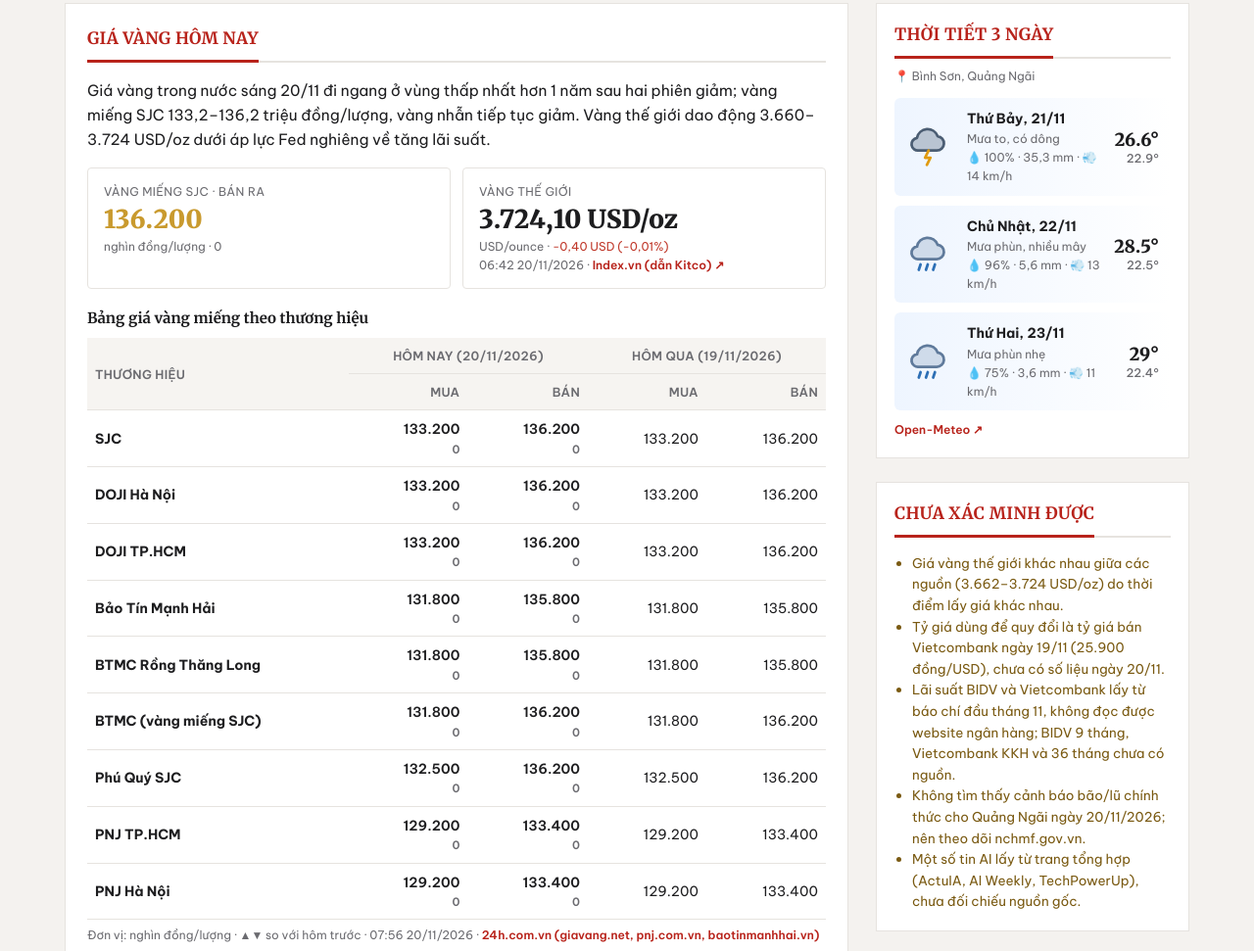
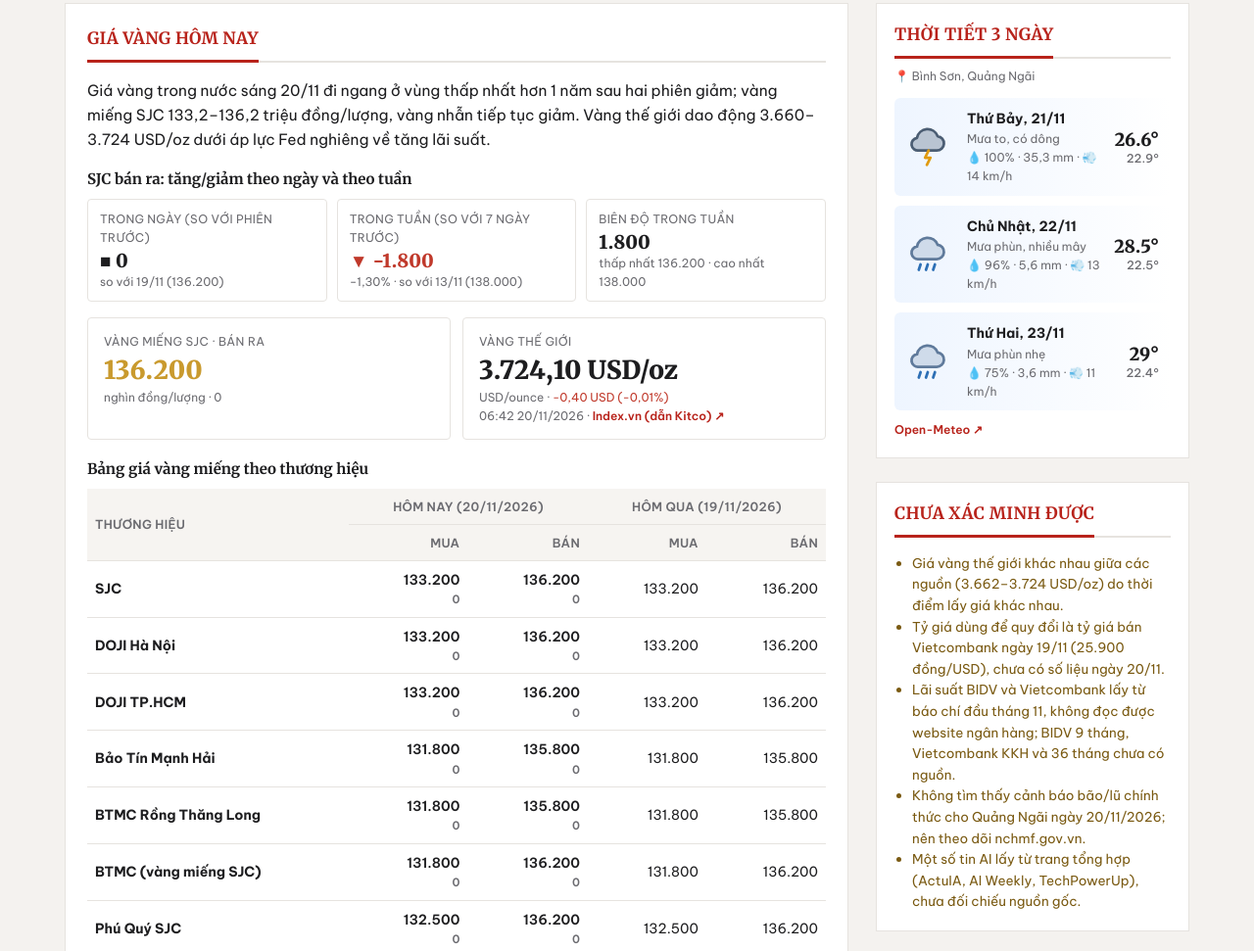
Before and after one commit to DangMinhHung/tintuc, a plain HTML site: page index.html in a window 1280 px wide. Shown: the part 924-1895 px from the top of the page at 98% size. Drawn offline with Linux system fonts and the light colour scheme.

Commit message:
Thêm so sánh tăng/giảm theo ngày, tuần và đánh giá cho từng tin
Co-Authored-By: Claude Opus 5.5 <noreply@anthropic.com>

```diff
--- a/index.html
+++ b/index.html
@@ -111,6 +111,17 @@ section.blk{background:var(--card);border:1px solid var(--line);padding:22px;mar
 .chartbox .lg{display:flex;gap:16px;justify-content:center;font-size:12.5px;color:var(--muted)}
 .chartbox .lg i{display:inline-block;width:14px;height:3px;vertical-align:middle;margin-right:5px}
 .subh{font-size:15px;margin:18px 0 8px}
+.as{margin-top:8px;padding:8px 11px;background:#f8f6f3;border-left:3px solid #9a948c;font-size:13.5px;line-height:1.5;border-radius:0 4px 4px 0}
+.as.up{border-left-color:var(--up);background:#f0f8f3}.as.down{border-left-color:var(--down);background:#fbf0ef}.as.mixed{border-left-color:var(--gold);background:#fbf6ea}
+.as .bd{display:inline-block;font-size:11px;font-weight:700;text-transform:uppercase;letter-spacing:.3px;padding:1px 7px;border-radius:3px;margin-right:6px;background:#e7e3de;color:#55514c}
+.as.up .bd{background:#d6efdf;color:var(--up)}.as.down .bd{background:#f6d9d6;color:var(--down)}.as.mixed .bd{background:#f3e5bf;color:#8a6510}
+.as .cmp{display:block;margin-top:3px;color:#3a3a3d}.as .cmp b{font-weight:600}
+.cmpgrid{display:grid;grid-template-columns:repeat(3,1fr);gap:10px;margin:0 0 16px}
+.cmpgrid .c{border:1px solid var(--line);border-radius:4px;padding:10px 12px}
+.cmpgrid .c .k{font-size:12px;color:var(--muted);text-transform:uppercase;letter-spacing:.3px}
+.cmpgrid .c .v{font:900 19px Merriweather,serif;margin-top:2px}
+.cmpgrid .c .s{font-size:12px;color:var(--muted)}
+@media (max-width:720px){.cmpgrid{grid-template-columns:1fr}}
 .aibul{margin-top:16px;background:#f6f3fb;border-left:4px solid #6b3fb8;padding:12px 16px 12px 14px}
 .aibul h3{margin:0 0 6px;font-size:15px;color:#4b2a8c}
 .aibul ul{margin:0;padding-left:20px;font-size:14.5px}
@@ -277,6 +288,36 @@ footer{background:var(--top);color:#bdbdc2;font-size:13px;padding:22px 0;margin-
     var dn=/^[-−]/.test(s); return '<small class="'+(dn?"down":"up")+'">'+(dn?"▼ ":"▲ ")+esc(s.replace(/^[-−+]/,""))+'</small>';
   }
   function fmtK(n){ return String(Math.round(n)).replace(/\B(?=(\d{3})+(?!\d))/g,"."); }
+  // Khối đánh giá: a = {trend, day, week, text}; kind "num" (số liệu) hoặc "news" (tin tức)
+  function assess(a,kind){
+    if(!a || (!has(a.text)&&!has(a.day)&&!has(a.week))) return "";
+    var L = kind==="news"
+      ? {up:"▲ Tích cực",down:"▼ Tiêu cực",mixed:"◆ Trái chiều",flat:"■ Trung lập"}
+      : {up:"▲ Tăng",down:"▼ Giảm",mixed:"◆ Trái chiều",flat:"■ Đi ngang"};
+    var tr = L[a.trend] ? a.trend : "flat";
+    var s='<div class="as '+tr+'"><span class="bd">'+L[tr]+'</span>'+(has(a.label)?'<b>'+esc(a.label)+'.</b> ':'')+(has(a.text)?'<b>Đánh giá:</b> '+esc(a.text):'');
+    if(has(a.day)) s+='<span class="cmp"><b>Trong ngày:</b> '+esc(a.day)+'</span>';
+    if(has(a.week)) s+='<span class="cmp"><b>Trong tuần:</b> '+esc(a.week)+'</span>';
+    return s+'</div>';
+  }
+  // Tự tính thay đổi giá SJC theo ngày / theo tuần từ chuỗi 30 ngày
+  function goldCompare(H,isoDate){
+    var d=arr(H.dates), s=arr(H.sell).map(Number), n=d.length;
+    if(n<2) return "";
+    var y=Number(String(isoDate||"").slice(0,4))||new Date().getFullYear();
+    function toDate(x,i){ var p=String(x).split("/"); var yy=y; if(Number(p[1])>Number(String(d[n-1]).split("/")[1])) yy=y-1; return new Date(yy,Number(p[1])-1,Number(p[0])); }
+    var last=toDate(d[n-1]), target=new Date(last.getTime()-7*864e5), wi=0;
+    for(var i=n-1;i>=0;i--){ if(toDate(d[i])<=target){ wi=i; break; } }
+    function cell(label,from,fi){
+      var dv=s[n-1]-from, pc=from?dv/from*100:0, cls=dv>0?"up":(dv<0?"down":"");
+      var sign=dv>0?"▲ +":(dv<0?"▼ −":"■ ");
+      return '<div class="c"><div class="k">'+label+'</div><div class="v '+cls+'">'+sign+fmtK(Math.abs(dv))+'</div><div class="s">'+(dv?(pc>0?"+":"−")+Math.abs(pc).toFixed(2).replace(".",",")+"% · ":"")+'so với '+esc(d[fi])+' ('+fmtK(from)+')</div></div>';
+    }
+    var lo=Math.min.apply(null,s.slice(wi)), hi=Math.max.apply(null,s.slice(wi));
+    return '<h3 class="subh" style="margin-top:0">SJC bán ra: tăng/giảm theo ngày và theo tuần</h3><div class="cmpgrid">'+
+      cell("Trong ngày (so với phiên trước)",s[n-2],n-2)+cell("Trong tuần (so với 7 ngày trước)",s[wi],wi)+
+      '<div class="c"><div class="k">Biên độ trong tuần</div><div class="v">'+fmtK(hi-lo)+'</div><div class="s">thấp nhất '+fmtK(lo)+' · cao nhất '+fmtK(hi)+'</div></div></div>';
+  }
   function goldChart(H){
     var d=arr(H.dates), b=arr(H.buy).map(Number), s=arr(H.sell).map(Number), n=d.length;
     if(n<2) return '<div class="chartbox"><h3>Biểu đồ giá '+t(H.label||"SJC")+'</h3><p class="na">Chưa đủ dữ liệu để vẽ biểu đồ.</p></div>';
@@ -344,10 +385,13 @@ footer{background:var(--top);color:#bdbdc2;font-size:13px;padding:22px 0;margin-
     var G=D.gold||{};
     h+='<section class="blk" id="gold">'+head("gold","Giá vàng hôm nay");
     if(has(G.summary)) h+='<p class="lead">'+esc(G.summary)+'</p>';
+    if(G.history) h+=goldCompare(G.history,D.date);
+    h+=assess(G.assess,"num");
     var W=G.world||{}, sjc=arr(G.domestic)[0]||{};
     h+='<div class="goldtop">'+
        '<div class="stat"><div class="k">'+t(sjc.name||"Vàng trong nước")+' · bán ra</div><div class="v" style="color:var(--gold)">'+t(sjc.sell)+'</div><div class="s">nghìn đồng/lượng · '+chg(sjc.change)+'</div></div>'+
        '<div class="stat"><div class="k">Vàng thế giới</div><div class="v">'+t(W.price)+'</div><div class="s">USD/ounce · '+chg(W.change)+'</div>'+src(W)+'</div></div>';
+    if(W.assess) h+=assess(Object.assign({label:"Vàng thế giới"},W.assess),"num")+'<div style="height:14px"></div>';
     var T=G.table||{}, H=G.history||{};
     if(arr(T.rows).length || arr(H.dates).length){
       h+='<div class="goldgrid"><div>';
@@ -404,6 +448,7 @@ footer{background:var(--top);color:#bdbdc2;font-size:13px;padding:22px 0;margin-
       h+='</tbody></table></div><div class="meta" style="margin-top:6px">Tiết kiệm cá nhân VND tại quầy. KKH = không kỳ hạn. Ô tô xanh = mức cao hơn ở kỳ hạn đó.</div>';
     } else h+='<p>'+NA+'</p>';
     if(has(R.note)) h+='<p style="font-size:14px;margin:12px 0 0">'+esc(R.note)+'</p>';
+    h+=assess(R.assess,"num");
     h+='</section>';
 
     // news
@@ -414,7 +459,7 @@ footer{background:var(--top);color:#bdbdc2;font-size:13px;padding:22px 0;margin-
         var u=safeUrl(n.url);
         s+='<article class="item"><div class="num">'+String(i+1).padStart(2,"0")+'</div><div><h3>'+
            (u?'<a href="'+u+'" target="_blank" rel="noopener">'+t(n.title)+'</a>':t(n.title))+'</h3>'+
-           (has(n.summary)?'<p>'+esc(n.summary)+'</p>':'')+src(n)+'</div></article>';
+           (has(n.summary)?'<p>'+esc(n.summary)+'</p>':'')+src(n)+assess(n.assess,"news")+'</div></article>';
       });
       return s+'</div></section>';
     }
@@ -428,7 +473,7 @@ footer{background:var(--top);color:#bdbdc2;font-size:13px;padding:22px 0;margin-
       var u=safeUrl(n.url);
       h+='<div class="card"><div class="band">'+icon("i-ai")+'</div><div class="in"><h3>'+
          (u?'<a href="'+u+'" target="_blank" rel="noopener">'+t(n.title)+'</a>':t(n.title))+'</h3>'+
-         (has(n.summary)?'<p>'+esc(n.summary)+'</p>':'')+src(n)+'</div></div>';
+         (has(n.summary)?'<p>'+esc(n.summary)+'</p>':'')+src(n)+assess(n.assess,"news")+'</div></div>';
     });
     h+='</div>';
     if(arr(D.aiBullets).length){
@@ -443,7 +488,7 @@ footer{background:var(--top);color:#bdbdc2;font-size:13px;padding:22px 0;margin-
     var O=D.outlook||{};
     h+='<section class="blk" id="outlook">'+head("outlook","Nhận định 2–3 tháng tới");
     if(has(O.summary)) h+='<div class="verdict"><b>Nhận định tổng hợp:</b> '+esc(O.summary)+'</div>';
-    function ol(list){ return arr(list).length ? arr(list).map(function(x){return '<div class="ol"><h4>'+t(x.title)+'</h4><p>'+t(x.text)+'</p>'+src(x)+'</div>';}).join("") : '<p>'+NA+'</p>'; }
+    function ol(list){ return arr(list).length ? arr(list).map(function(x){return '<div class="ol"><h4>'+t(x.title)+'</h4><p>'+t(x.text)+'</p>'+src(x)+assess(x.assess,"news")+'</div>';}).join("") : '<p>'+NA+'</p>'; }
     h+='<div class="two"><div><h3 class="sub">🇻🇳 Việt Nam</h3>'+ol(O.vn)+'</div><div><h3 class="sub">🌐 Thế giới</h3>'+ol(O.world)+'</div></div>';
     h+='<p class="meta" style="margin-top:12px">Phần nhận định chỉ để tham khảo, không phải lời khuyên đầu tư.</p></section>';
 
@@ -462,6 +507,7 @@ footer{background:var(--top);color:#bdbdc2;font-size:13px;padding:22px 0;margin-
     });
     h+='</div>';
     if(has(X.alert)) h+='<div class="alert">⚠️ '+esc(X.alert)+'</div>';
+    h+=assess(X.assess,"num");
     h+=src(X).replace('class="meta"','class="meta" style="margin-top:10px"')+'</section>';
 
     // warnings
```
